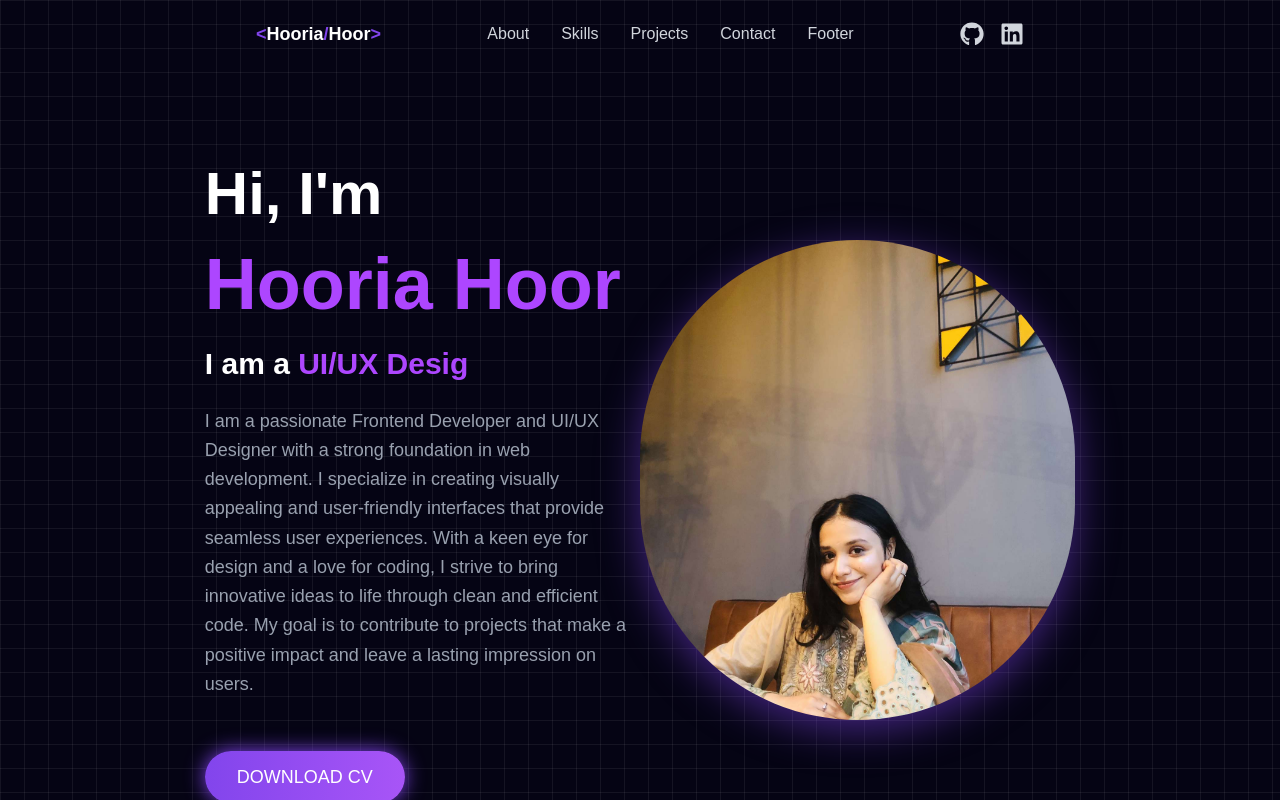
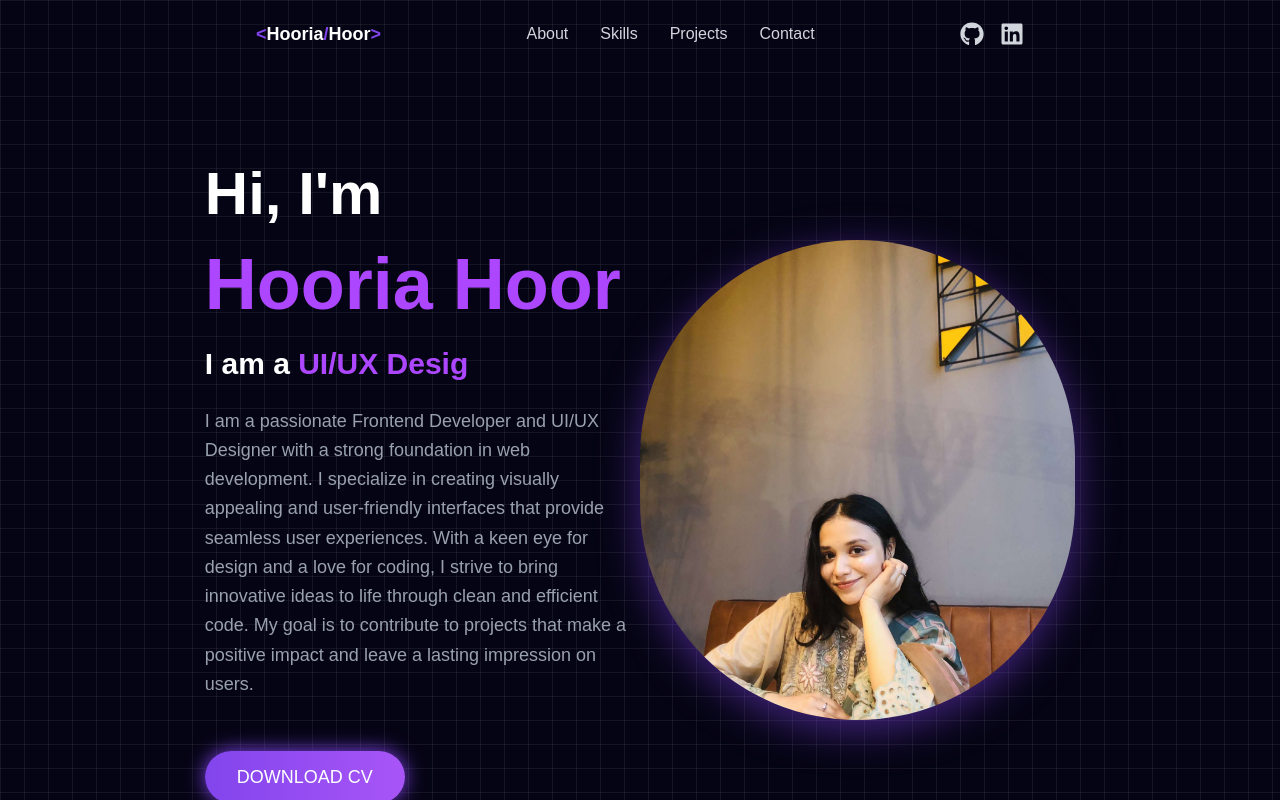
Before and after one commit to Hooriahoor/Portfolio, a React (Vite) app in the folder portfolio/: page / in a window 1280 px wide. Shown: the top 800 px of the page. Built offline with nearby package versions, Linux system fonts and the light colour scheme.

Commit message:
Refactor Navbar component for improved structure

```diff
--- a/portfolio/src/components/Navbar/Navbar.jsx
+++ b/portfolio/src/components/Navbar/Navbar.jsx
@@ -31,11 +31,9 @@ const Navbar = () => {
   const menuItems = [
     { id: "about", label: "About" },
     { id: "skills", label: "Skills" },
-    // { id: "experience", label: "Experience" },
     { id: "work", label: "Projects" },
     {id: "contact", label: "Contact" },
-    {id: "footer", label: "Footer" },
-    // { id: "education", label: "Education" },
+
   ];
 
   return (
```
